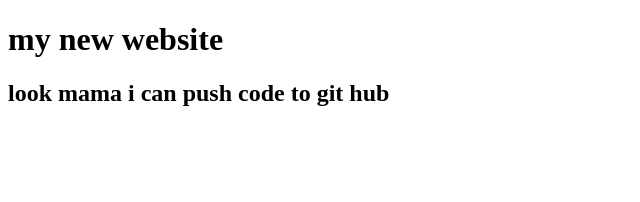
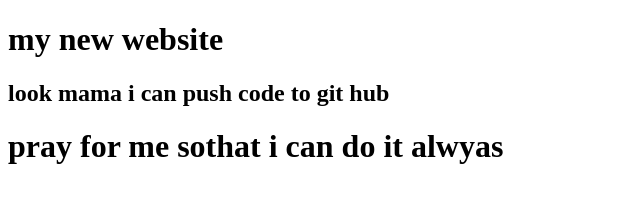
Before and after one commit to rowshonsikder/my-new-website, a plain HTML site: page index.html in a window 1280 px wide. Shown: the whole page, without its empty margins (0-640 px from the left). Drawn offline with Linux system fonts and the light colour scheme.

Commit message:
i have change code

```diff
--- a/index.html
+++ b/index.html
@@ -8,5 +8,6 @@
 <body>
     <h1>my new website</h1>
     <h2>look mama i can push code to git hub</h2>
+    <h1>pray for me sothat i can do it alwyas</h1>
 </body>
 </html>
```
